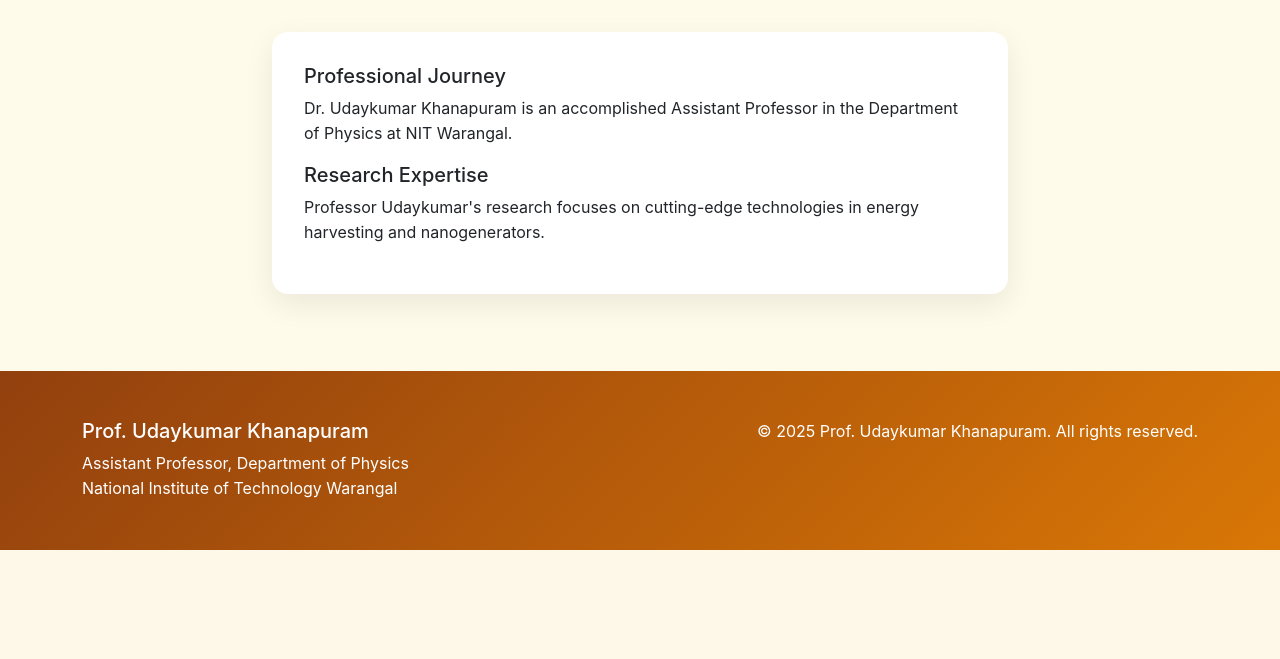
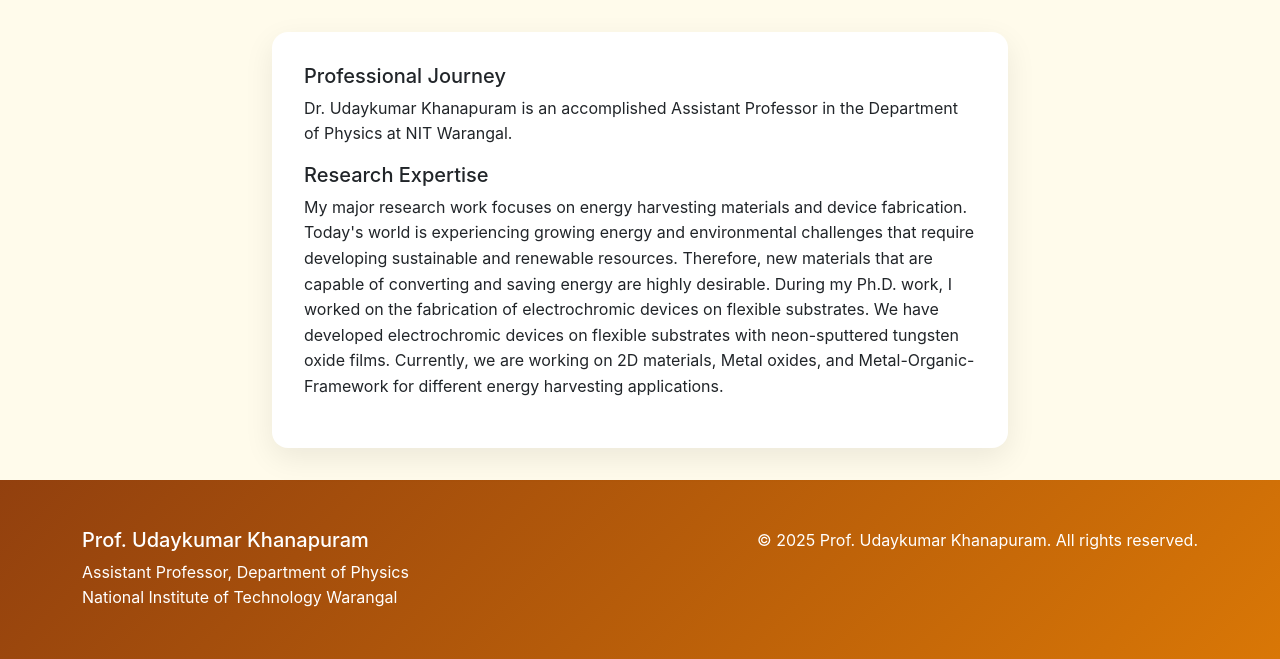
Before and after one commit to kanapuramudaykumar-blip/uday_physics, a Django app: page /about/ in a window 1280 px wide. Shown: the part 250-909 px from the top of the page. Before the commit the page ends 800 px from the top, so only its background shows below. Run offline with Django 5.2, Linux system fonts and the light colour scheme; some libraries are stand-ins or nearby versions.

Commit message:
Update about.html

```diff
--- a/templates/about.html
+++ b/templates/about.html
@@ -29,7 +29,7 @@
                             <h5>Professional Journey</h5>
                             <p>Dr. Udaykumar Khanapuram is an accomplished Assistant Professor in the Department of Physics at NIT Warangal.</p>
                             <h5>Research Expertise</h5>
-                            <p>Professor Udaykumar's research focuses on cutting-edge technologies in energy harvesting and nanogenerators.</p>
+                            <p>My major research work focuses on energy harvesting materials and device fabrication. Today's world is experiencing growing energy and environmental challenges that require developing sustainable and renewable resources. Therefore, new materials that are capable of converting and saving energy are highly desirable. During my Ph.D. work, I worked on the fabrication of electrochromic devices on flexible substrates. We have developed electrochromic devices on flexible substrates with neon-sputtered tungsten oxide films. Currently, we are working on 2D materials, Metal oxides, and Metal-Organic-Framework for different energy harvesting applications.</p>
                         </div>
                     </div>
                 </div>
```
